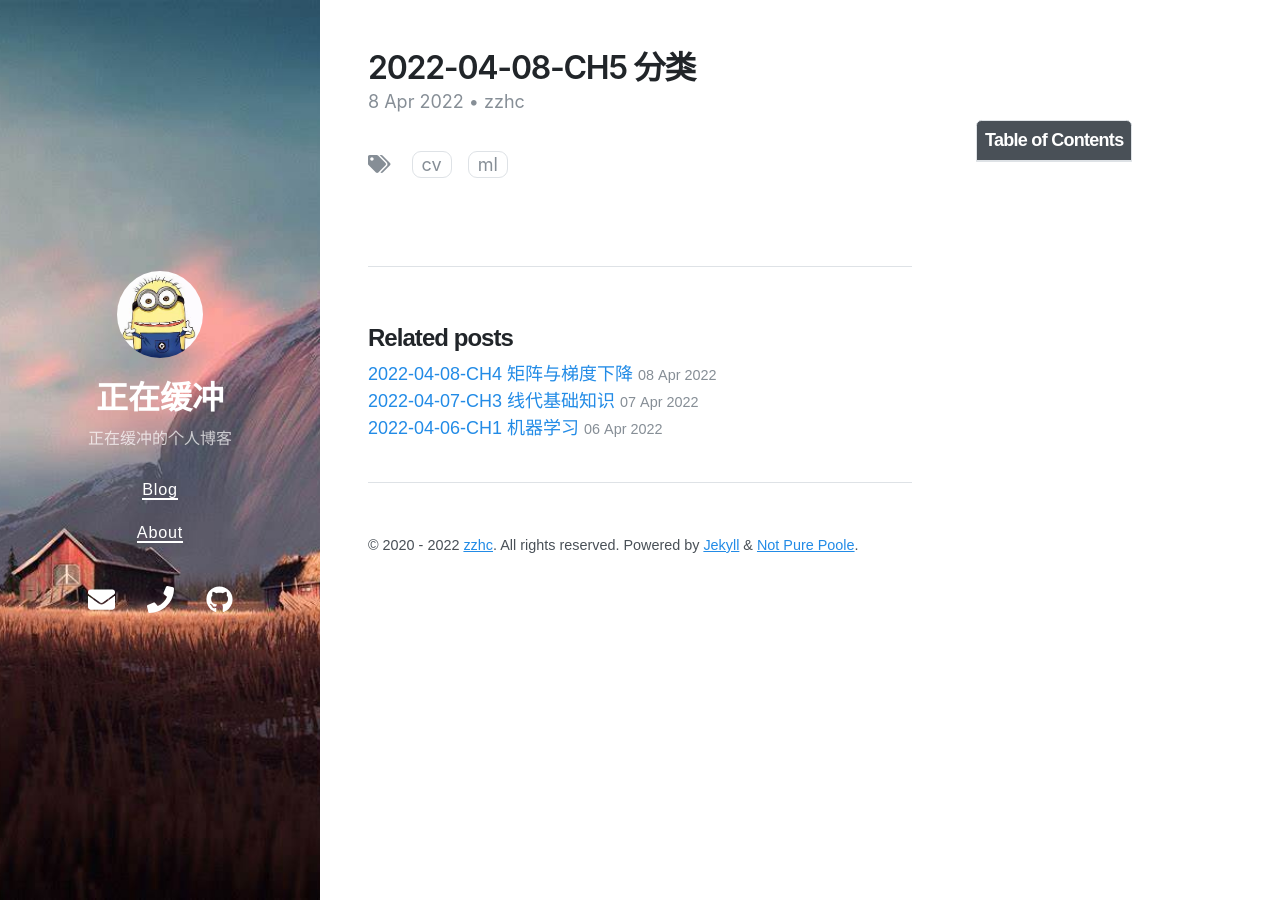
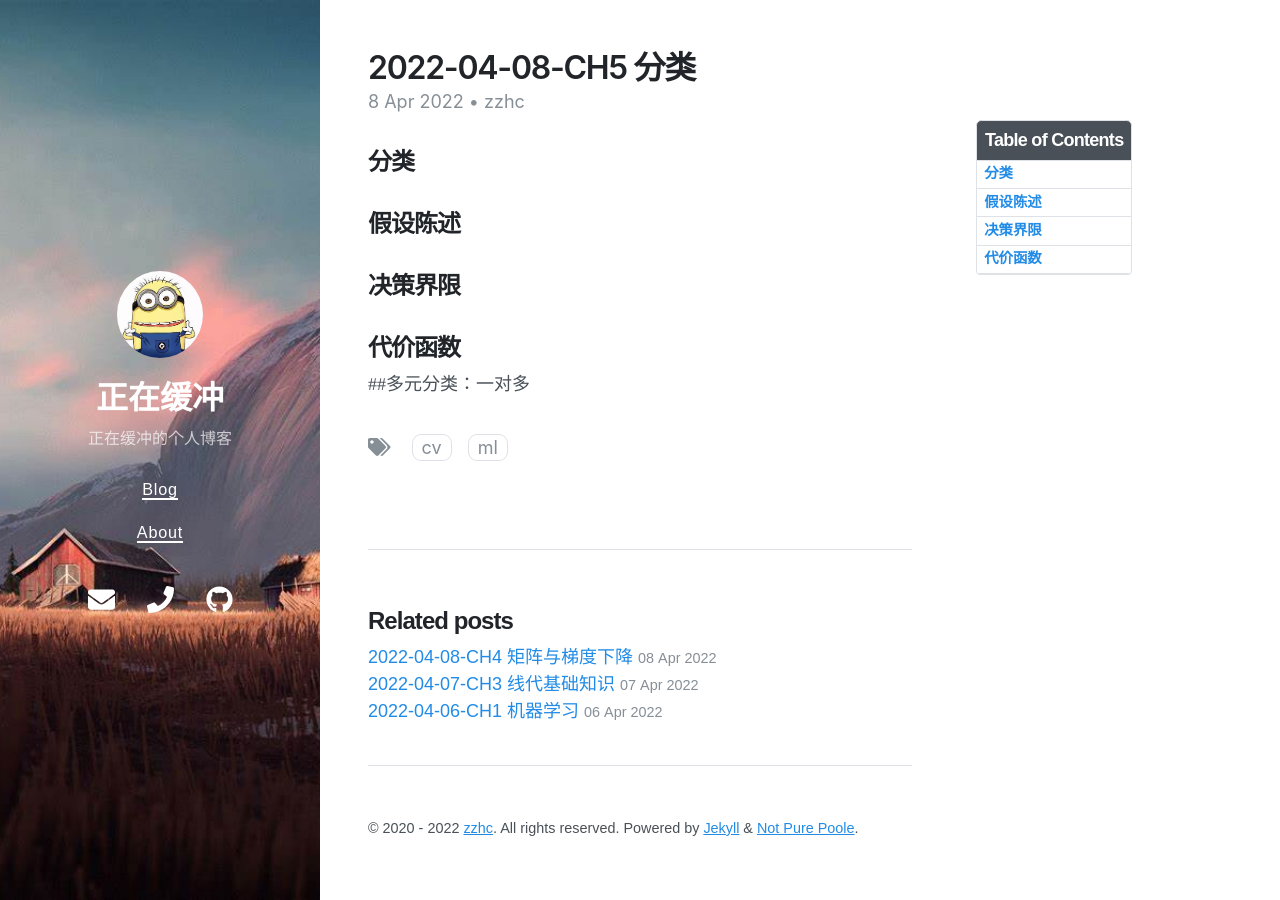
Before and after one commit to Zzhc3321/personal-blog.github.io, a Jekyll site: the page built from _posts/2022-04-08-CH5 分类.md, in a window 1280 px wide. Built offline with Jekyll 4.4.1, drawn with Linux system fonts in a browser that asks for light colours; nearby versions of some CDN libraries.

Commit message:
修改文件: _posts/2022-04-08-CH5 分类.md

```diff
--- a/_posts/2022-04-08-CH5 分类.md
+++ b/_posts/2022-04-08-CH5 分类.md
@@ -7,3 +7,17 @@ toc: true
 math: true
 author: zzhc
 ---
+
+## 分类
+
+
+## 假设陈述
+
+
+## 决策界限
+
+
+## 代价函数
+
+
+##多元分类：一对多
```
